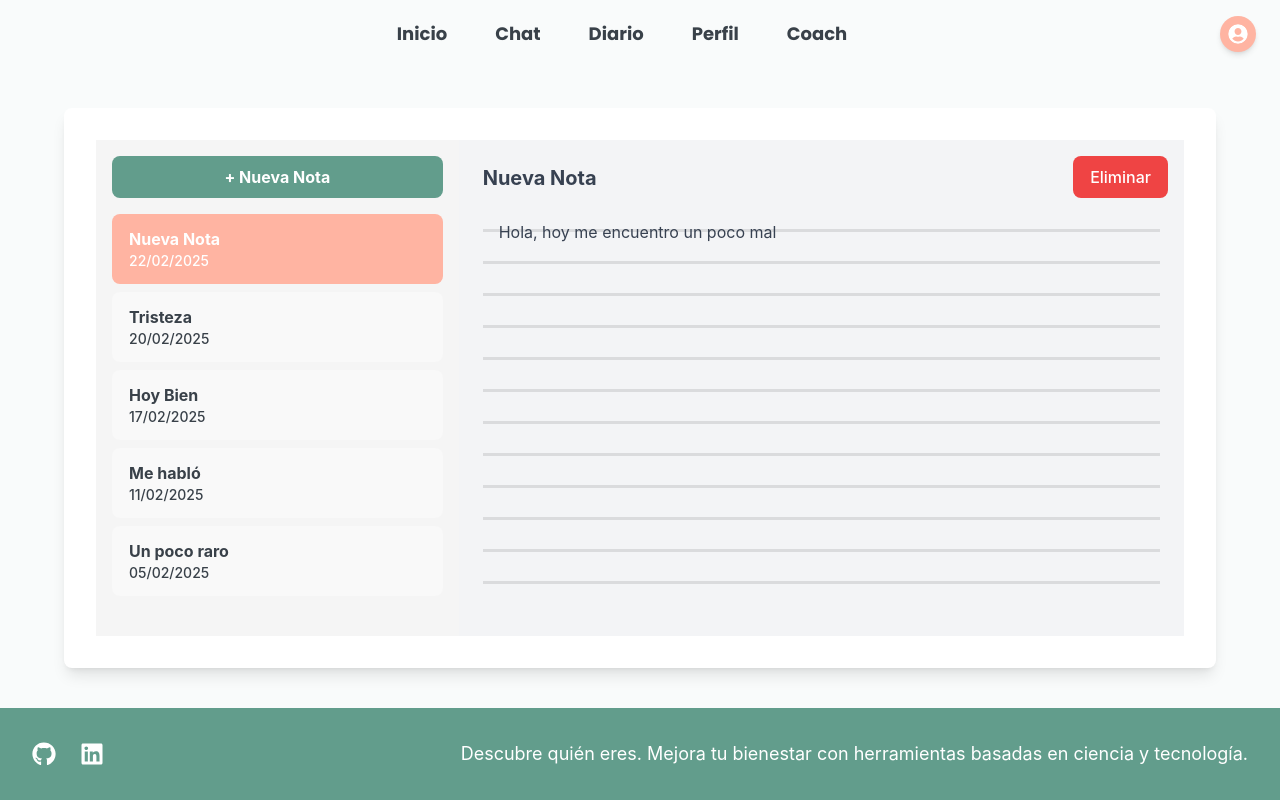
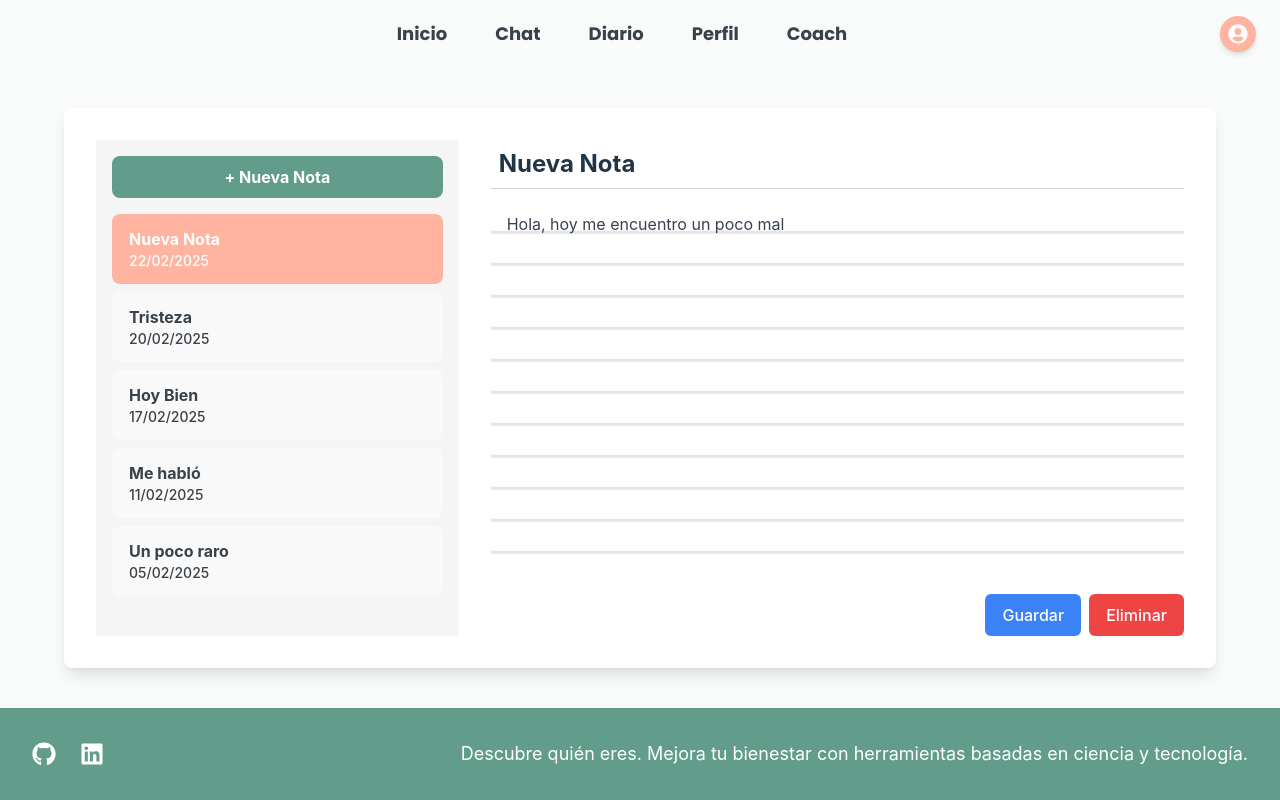
Before and after one commit to pablolobat0/bigFive, a React (Vite) app in the folder frontend/: page /diario in a window 1280 px wide. Built offline with nearby package versions, Linux system fonts and the light colour scheme.

Commit message:
Boton anadido en diario para guardar notas y comunicarse con la API.

```diff
--- a/frontend/src/components/NoteEditor.tsx
+++ b/frontend/src/components/NoteEditor.tsx
@@ -1,43 +1,66 @@
-import React from "react";
+import React, { useState, useEffect } from "react";
 
-const NoteEditor = ({ note, onUpdateNote, onDeleteNote }: any) => {
-  const handleTitleChange = (e: React.ChangeEvent<HTMLInputElement>) => {
-    onUpdateNote({ ...note, title: e.target.value });
-  };
+interface NoteEditorProps {
+  note: any;
+  onUpdateNote: (note: any) => void;
+  onDeleteNote: (noteId: number) => void;
+  isSaving: boolean;
+}
 
-  const handleContentChange = (e: React.ChangeEvent<HTMLTextAreaElement>) => {
-    onUpdateNote({ ...note, content: e.target.value });
+const NoteEditor: React.FC<NoteEditorProps> = ({ note, onUpdateNote, onDeleteNote, isSaving }) => {
+  const [title, setTitle] = useState(note.title);
+  const [content, setContent] = useState(note.content);
+
+  // Actualizar el estado interno cuando cambia la nota seleccionada
+  useEffect(() => {
+    setTitle(note.title);
+    setContent(note.content);
+  }, [note]);
+
+  const handleSave = () => {
+    const updatedNote = { ...note, title, content };
+    onUpdateNote(updatedNote);
   };
 
   return (
-    <section className="w-2/3 p-6 bg-gray-100 flex flex-col relative">
-      {/* Botón de eliminar */}
-      <button
-        className="absolute top-4 right-4 bg-red-500 text-white px-4 py-2 rounded-lg hover:bg-red-600 transition"
-        onClick={() => onDeleteNote(note.id)}
-      >
-        Eliminar
-      </button>
-
+    <div className="flex-1 flex flex-col ml-8">
       <input
-        className="text-xl font-bold mb-2 bg-transparent border-none focus:outline-none text-gray-700"
-        value={note.title}
-        onChange={handleTitleChange}
+        type="text"
+        value={title}
+        onChange={(e) => setTitle(e.target.value)}
+        className="text-2xl font-bold mb-4 p-2 border-b border-gray-300 focus:outline-none"
+        placeholder="Título"
       />
       <textarea
+        value={content}
+        onChange={(e) => setContent(e.target.value)}
         className="w-full flex-1 p-4 bg-transparent border-none resize-none focus:outline-none text-gray-700 overflow-y-auto"
-        value={note.content}
-        onChange={handleContentChange}
         placeholder="Escribe aquí..."
         style={{
           backgroundImage: "linear-gradient(transparent 90%, rgba(0,0,0,0.1) 10%)",
           backgroundSize: "100% 2rem",
           lineHeight: "2rem",
-          backgroundAttachment: "local", // Permite que las líneas se muevan con el scroll
-          paddingTop: "1rem",
+          backgroundAttachment: "local",
+          backgroundPosition: "0 1.8rem",
+          paddingTop: "0.2rem",
         }}
       />
-    </section>
+      <div className="flex justify-end mt-4">
+        <button
+          onClick={handleSave}
+          disabled={isSaving}
+          className="bg-blue-500 text-white px-4 py-2 rounded-md hover:bg-blue-600 disabled:bg-blue-300"
+        >
+          {isSaving ? "Guardando..." : "Guardar"}
+        </button>
+        <button
+          onClick={() => onDeleteNote(note.id)}
+          className="bg-red-500 text-white px-4 py-2 rounded-md hover:bg-red-600 ml-2"
+        >
+          Eliminar
+        </button>
+      </div>
+    </div>
   );
 };
 
--- a/frontend/src/pages/Diario.tsx
+++ b/frontend/src/pages/Diario.tsx
@@ -14,16 +14,30 @@ const DiarioPage: React.FC = () => {
   ]);
 
   const [selectedNote, setSelectedNote] = useState(notes[0]);
+  const [isSaving, setIsSaving] = useState(false); // Estado para manejar el guardado
 
   const handleSelectNote = (note: any) => {
     setSelectedNote(note);
   };
 
-  const handleUpdateNote = (updatedNote: any) => {
-    setNotes((prevNotes) =>
-      prevNotes.map((note) => (note.id === updatedNote.id ? updatedNote : note))
-    );
-    setSelectedNote(updatedNote);
+  const handleUpdateNote = async (updatedNote: any) => {
+    setIsSaving(true); // Indicar que se está guardando
+
+    // Simulación de una llamada a una API REST
+    try {
+      console.log("Guardando nota en la API...", updatedNote);
+      await new Promise((resolve) => setTimeout(resolve, 1000)); // Simular un retraso de 1 segundo
+
+      // Actualizar el estado local de las notas
+      setNotes((prevNotes) =>
+        prevNotes.map((note) => (note.id === updatedNote.id ? updatedNote : note))
+      );
+      setSelectedNote(updatedNote);
+    } catch (error) {
+      console.error("Error al guardar la nota:", error);
+    } finally {
+      setIsSaving(false); // Indicar que el guardado ha terminado
+    }
   };
 
   const handleNewNote = () => {
@@ -56,12 +70,16 @@ const DiarioPage: React.FC = () => {
           onSelectNote={handleSelectNote}
           onNewNote={handleNewNote}
         />
-        <NoteEditor note={selectedNote} onUpdateNote={handleUpdateNote} onDeleteNote={handleDeleteNote} />
+        <NoteEditor
+          note={selectedNote}
+          onUpdateNote={handleUpdateNote}
+          onDeleteNote={handleDeleteNote}
+          isSaving={isSaving}
+        />
       </div>
       <Footer />
     </div>
   );
-
 };
 
 export default DiarioPage;
```
